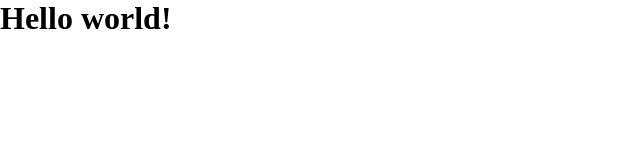
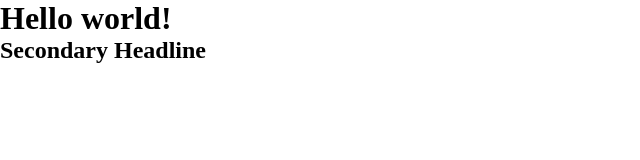
Before and after one commit to artart37/git-course, a plain HTML site: page index.html in a window 1280 px wide. Shown: the whole page, without its empty margins (0-640 px from the left). Drawn offline with Linux system fonts and the light colour scheme.

Commit message:
Secondary Headline

```diff
--- a/index.html
+++ b/index.html
@@ -14,5 +14,6 @@
 </head>
 <body>
     <h1>Hello world!</h1>
+    <h2>Secondary Headline</h2>
 </body>
 </html>
```
